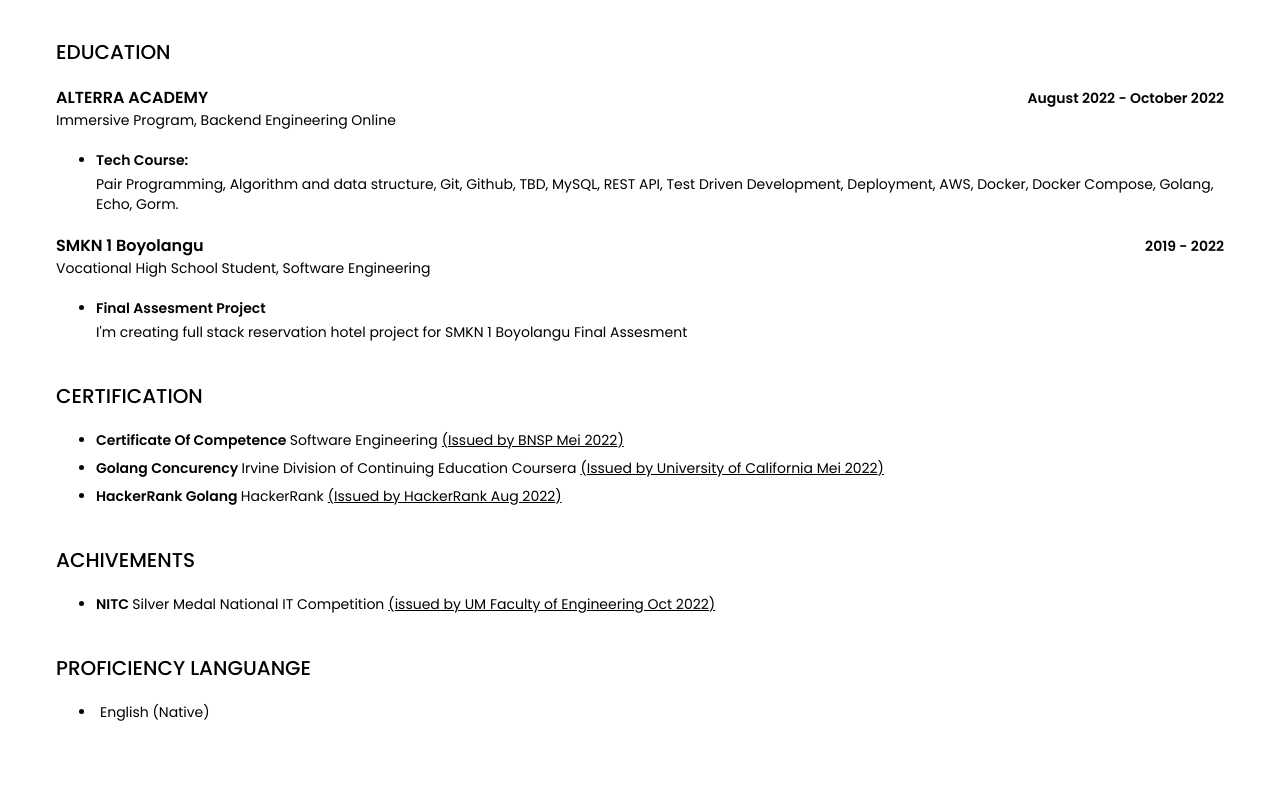
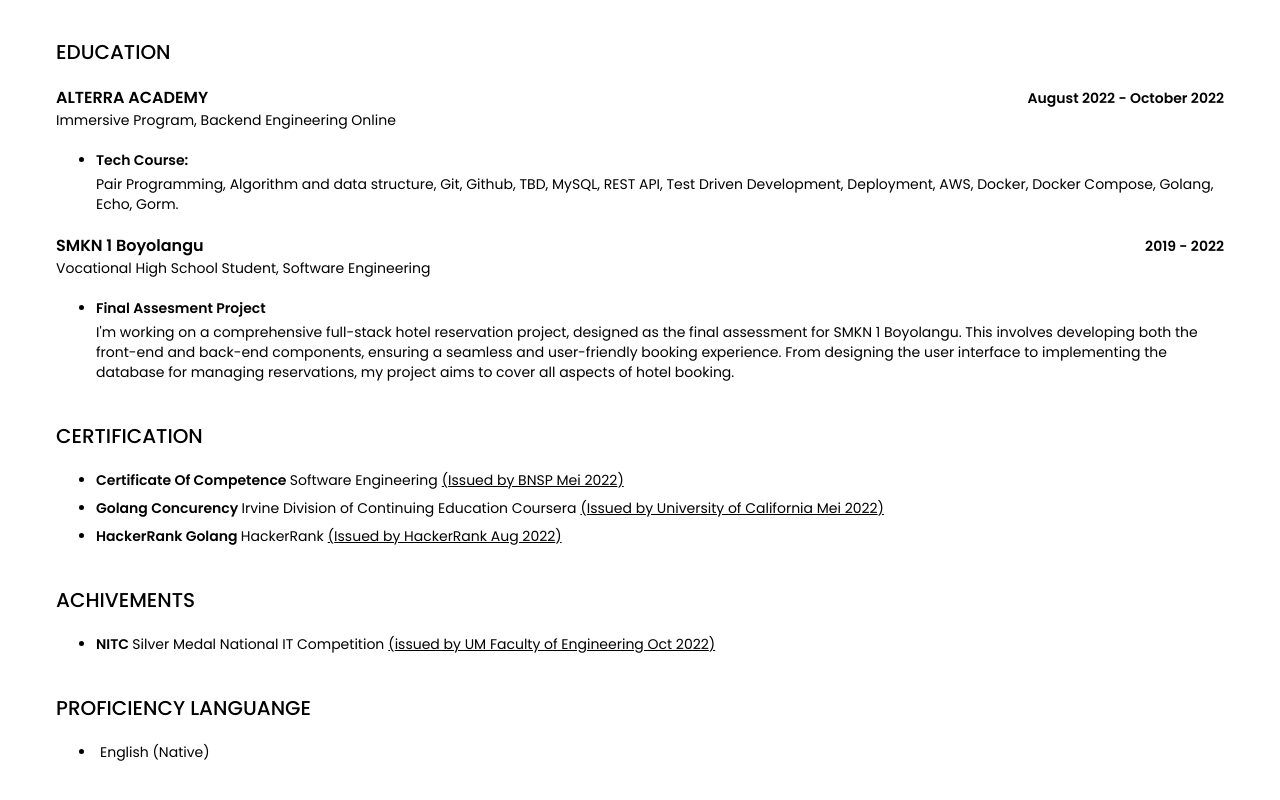
Before and after one commit to vizucode/online-resume, a Next.js app: page / in a window 1280 px wide. Shown: the part 1614-2414 px from the top of the page. Built offline with nearby package versions, Linux system fonts and the light colour scheme.

Commit message:
Update data.js

```diff
--- a/data/data.js
+++ b/data/data.js
@@ -132,7 +132,7 @@ export const Educations = [
         job_desk_list: [
             {
                 index: "Final Assesment Project",
-                value: "I'm creating full stack reservation hotel project for SMKN 1 Boyolangu Final Assesment"
+                value: "I'm working on a comprehensive full-stack hotel reservation project, designed as the final assessment for SMKN 1 Boyolangu. This involves developing both the front-end and back-end components, ensuring a seamless and user-friendly booking experience. From designing the user interface to implementing the database for managing reservations, my project aims to cover all aspects of hotel booking. "
             }
         ]
     }
```
